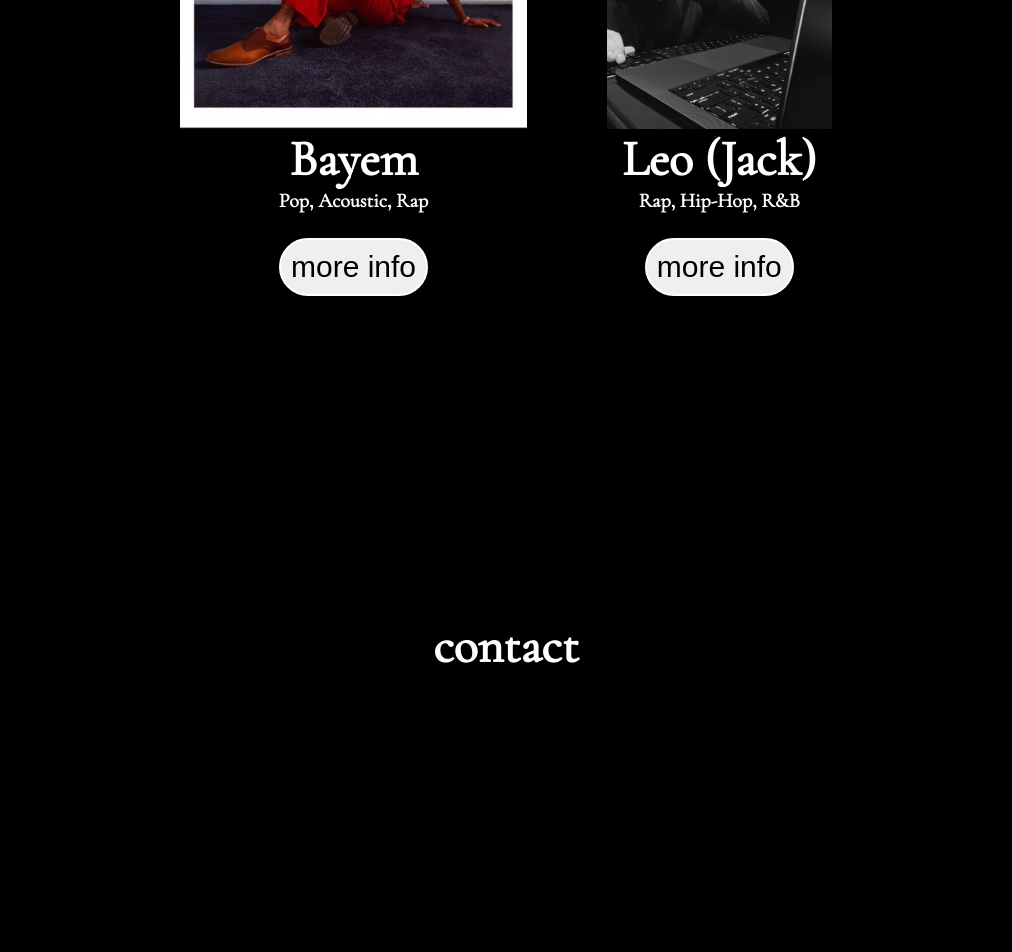
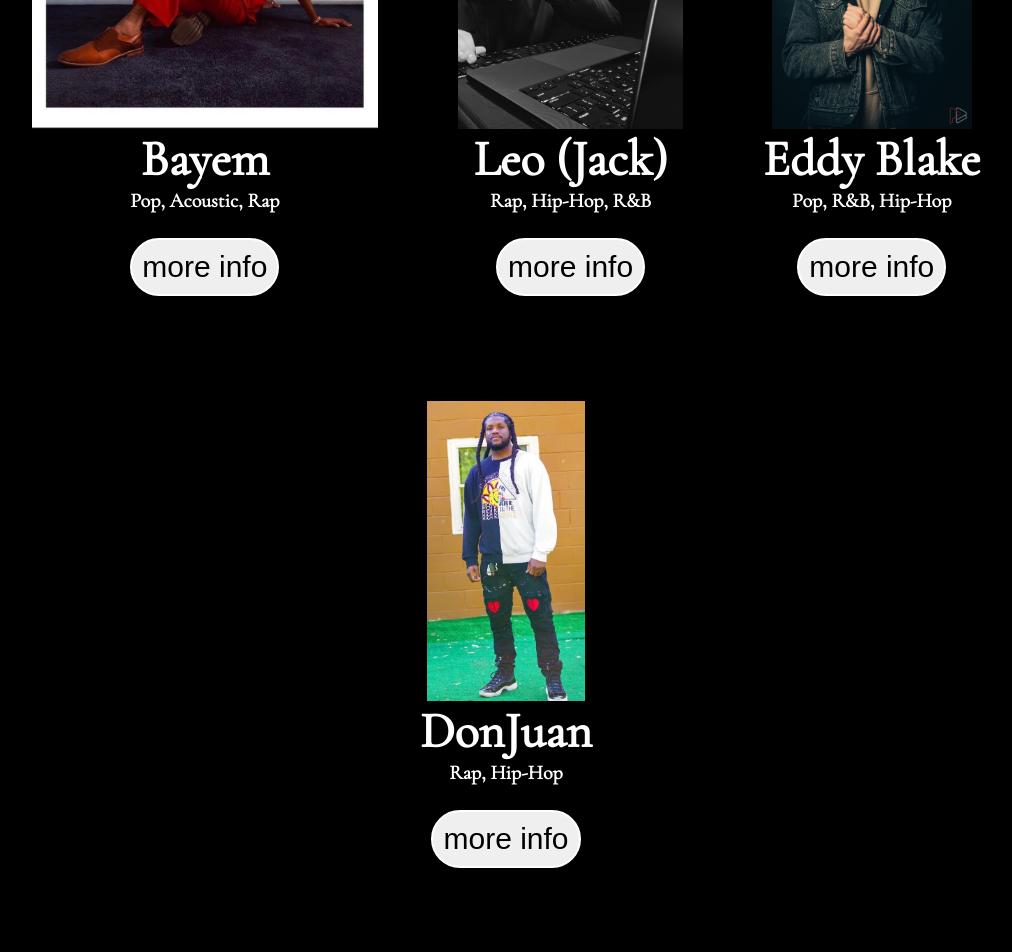
Before and after one commit to Demsmo/stonetree, a React (Create React App) app: page / in a window 1280 px wide. Shown: the part 4260-5212 px from the top of the page, without its empty margins (134-1146 px from the left). Built offline with nearby package versions, Linux system fonts and the light colour scheme; grey boxes are pictures that could not be loaded.

Commit message:
Added Eddy Blake and DonJuan

```diff
--- a/src/Components/Engineers.jsx
+++ b/src/Components/Engineers.jsx
@@ -3,19 +3,21 @@ import { EngineerButton, EngineerCard, EngineerContainer, EngineerDescription, E
 import { motion, useAnimation } from 'framer-motion'
 import { useInView } from 'react-intersection-observer'
 import Ques from '../assets/Engineers/ques.jpg'
-import Turner from '../assets/Engineers/Turner.png'
 import Casper from '../assets/Engineers/Casper.jpg'
 import Bayem from '../assets/Engineers/Bayem.jpeg'
 import Leo from '../assets/Engineers/Leo.jpeg'
+import Eddy from '../assets/Engineers/Eddy.jpeg'
+import Don from '../assets/Engineers/Don.jpeg'
 import { useState } from 'react'
 
 function Engineers() {
 
   const [openQues, setOpenQues] = useState(false)
-  const [openTurner, setOpenTurner] = useState(false)
   const [openCasper, setOpenCasper] = useState(false)
   const [openBayem, setOpenBayem] = useState(false)
   const [openLeo, setOpenLeo] = useState(false)
+  const [openEddy, setOpenEddy] = useState(false)
+  const [openDon, setOpenDon] = useState(false)
 
   const { ref, inView } = useInView({
     threshold: 0.3
@@ -252,6 +254,107 @@ function Engineers() {
           </EngineerExtendedInnerContainer>
         </EngineerExtendedContainer>
       )}
+
+      {/* EDDY ENGINEER CARD */}
+       <EngineerCard
+        as={motion.div}
+        whileHover={{ scale: 1.1 }}
+        animate={animation}
+      >
+        <EngineerImg src={Eddy} />
+        <EngineerTitle>Eddy Blake</EngineerTitle>
+        <EngineerDescription>Pop, R&B, Hip-Hop</EngineerDescription>
+        <EngineerButton
+          onClick={() => {
+            setOpenEddy((curr) => !curr);
+          }}
+        >more info</EngineerButton>
+      </EngineerCard>
+      {openEddy && (
+        <EngineerExtendedContainer
+          as={motion.div}
+          initial={{ opacity: 0 }}
+          animate={{ opacity: 1 }}
+          transition={{ ease: "easeOut", duration: 1 }}
+        >
+          <Exit
+            onClick={() => {
+              setOpenEddy((curr) => !curr);
+            }}
+          >
+            &#10005;
+          </Exit>
+          <EngineerExtendedInnerContainer>
+            <EngineerExtendedLeft>
+              <EngineerExtendedImg src={Eddy} />
+            </EngineerExtendedLeft>
+            <EngineerExtendedRight>
+              <EngineerExtendedTitle>Eddy Blake</EngineerExtendedTitle>
+              <EngineerExtendedDescription>
+              Eddy Blake is a songwriter and engineer from Indianapolis. <br/>
+              Starting his career as a rapper and transitioning into a Pop and R&B songwriter <br/>
+               has given him a unique perspective on making music that he applies to his engineering too. <br/>
+               He has worked with independent labels and pitched songs to artists on major labels as well, <br/>
+               and he applies the same high standards to himself and his collaborators <br/>
+               no matter whose music he works on to create the best product possible.
+              </EngineerExtendedDescription>
+              <a href='https://soundcloud.com/eddyblakemusic/sets/songs-i-mixed-and-mastered/s-Ez0iSq58EVh?si=1f66f9c4996c469a8f1817840713694d&utm_source=clipboard&utm_medium=text&utm_campaign=social_sharing' target="_blank" rel="noreferrer" ><SpotifyButton>listen on soundcloud</SpotifyButton></a>
+            </EngineerExtendedRight>
+          </EngineerExtendedInnerContainer>
+        </EngineerExtendedContainer>
+      )}
+
+      {/* DON ENGINEER CARD */}
+      <EngineerCard
+        as={motion.div}
+        whileHover={{ scale: 1.1 }}
+        animate={animation}
+      >
+        <EngineerImg src={Don} />
+        <EngineerTitle>DonJuan</EngineerTitle>
+        <EngineerDescription>Rap, Hip-Hop</EngineerDescription>
+        <EngineerButton
+          onClick={() => {
+            setOpenDon((curr) => !curr);
+          }}
+        >more info</EngineerButton>
+      </EngineerCard>
+      {openDon && (
+        <EngineerExtendedContainer
+          as={motion.div}
+          initial={{ opacity: 0 }}
+          animate={{ opacity: 1 }}
+          transition={{ ease: "easeOut", duration: 1 }}
+        >
+          <Exit
+            onClick={() => {
+              setOpenDon((curr) => !curr);
+            }}
+          >
+            &#10005;
+          </Exit>
+          <EngineerExtendedInnerContainer>
+            <EngineerExtendedLeft>
+              <EngineerExtendedImg src={Don} />
+            </EngineerExtendedLeft>
+            <EngineerExtendedRight>
+              <EngineerExtendedTitle>DonJuan</EngineerExtendedTitle>
+              <EngineerExtendedDescription>
+              DonJuan is a Creative Collaborative self taught audio engineer. <br/>
+              Highly experienced with rap and hip-hop in studio recording. <br/>
+               DonJuan has Digital sound editing skills and trouble shooting <br/>
+               skills along with excellent hearing. He is always open to learning new <br/>
+               things and strives for perfection. He is also an artist, songwriter and producer. <br/>
+               DonJuan has a strong love and passion for music, and it shows in his work. <br/>
+               He has good communication with other artist. <br/>
+               DonJuan has also done commercials and voice over editing for various actors.
+              </EngineerExtendedDescription>
+              <a href='https://open.spotify.com/playlist/2atVrVLKfefzxZSvkzD7Cg?si=wxvR4zFUSSG0_clS7jFm7g' target="_blank" rel="noreferrer" ><SpotifyButton>listen on spotify</SpotifyButton></a>
+            </EngineerExtendedRight>
+          </EngineerExtendedInnerContainer>
+        </EngineerExtendedContainer>
+      )}
+
     </EngineerContainer>
 
   )
```
Also changed, not shown: src/assets/Engineers/Don.jpeg (added), src/assets/Engineers/Eddy.jpeg (added).
